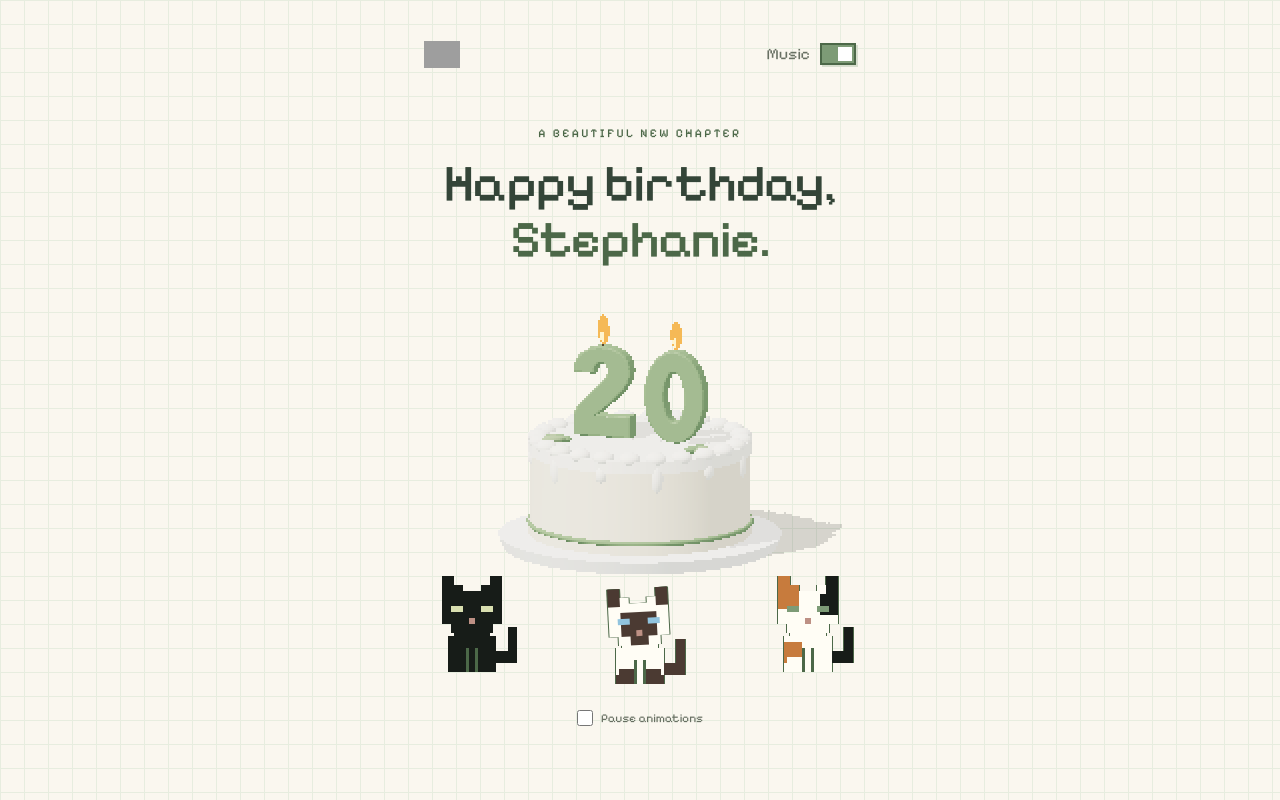
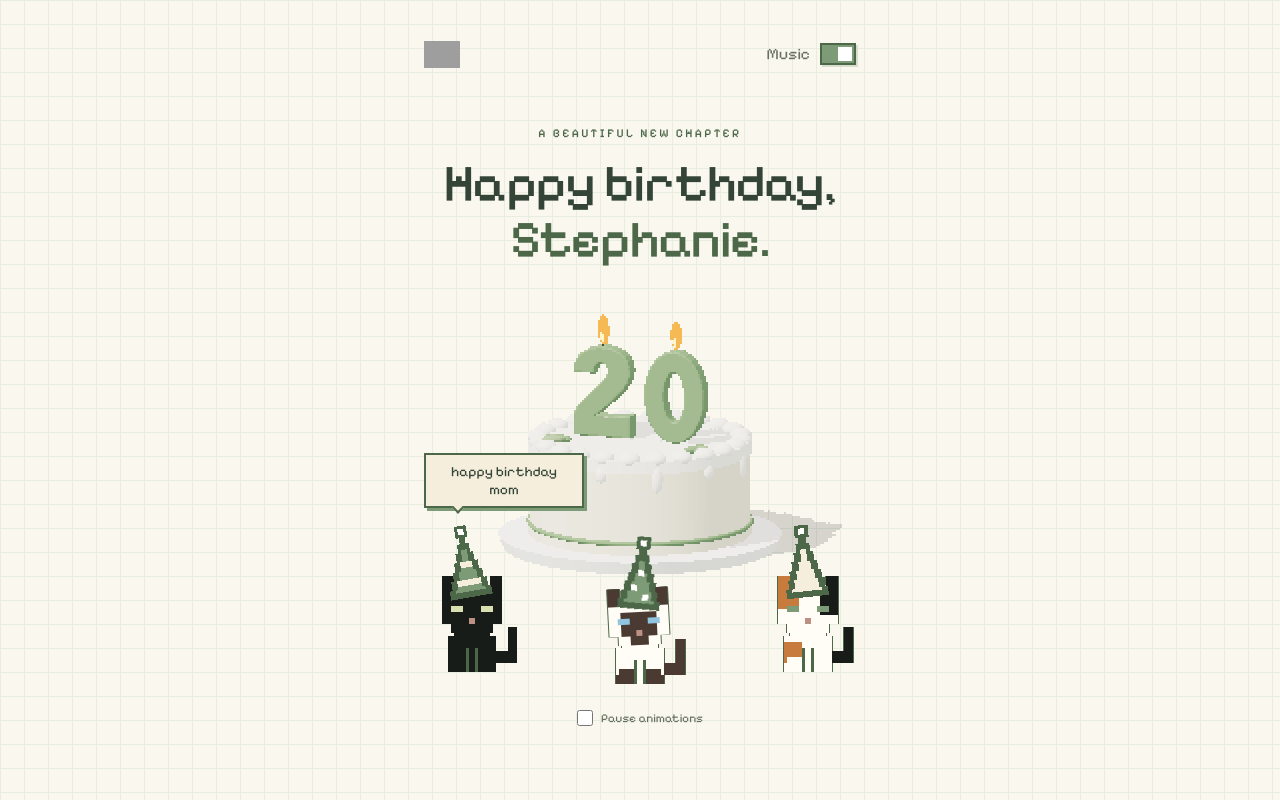
Before and after one commit to gabzy0423/BirthdayCake, a Next.js app: page / in a window 1280 px wide. Both pictures are taken after a click on the button "Let’s celebrate". Built offline with nearby package versions, Linux system fonts and the light colour scheme; grey boxes are pictures that could not be loaded.

Commit message:
Add cat greetings and post-song candle blowing cue

```diff
--- a/app/globals.css
+++ b/app/globals.css
@@ -284,6 +284,7 @@ button:disabled {
 }
 
 .pixel-cat {
+  overflow: visible;
   width: clamp(4rem, 23vw, 6rem);
   height: auto;
   aspect-ratio: 4 / 5;
@@ -292,6 +293,14 @@ button:disabled {
   --blink-duration: 5.3s;
   --cat-delay: -1s;
 }
+
+.cat-party-hat {
+  transform-origin: 16px 11px;
+  transform: rotate(-10deg);
+}
+
+.cat-party-hat-siamese { transform: rotate(8deg); }
+.cat-party-hat-calico { transform: rotate(-6deg); }
 
 .pixel-cat-siamese {
   transform: translateY(0.75rem);
@@ -369,6 +378,16 @@ button:disabled {
   cursor: pointer;
 }
 
+.blow-prompt {
+  margin-top: 0.875rem;
+  color: var(--sage-dark);
+  font-size: 1rem;
+  line-height: 1.3;
+  text-align: center;
+}
+
+.blow-prompt:empty { display: none; }
+
 .cat-pause {
   width: 1rem;
   height: 1rem;
@@ -408,7 +427,37 @@ button:disabled {
     animation: none;
   }
 
-  .cat-pause-control {
-    display: none;
-  }
+
 }
+
+.cat-greeting {
+  position: absolute;
+  bottom: calc(100% + 3rem);
+  z-index: 2;
+  width: min(10rem, 65%);
+  padding: 0.5rem 0.625rem;
+  border: 2px solid var(--sage-dark);
+  background: var(--cream);
+  box-shadow: 3px 3px 0 var(--sage);
+  color: var(--foreground);
+  font-size: 0.875rem;
+  line-height: 1.25;
+  text-align: center;
+}
+.cat-greeting::after {
+  position: absolute;
+  top: 100%;
+  width: 0.5rem;
+  height: 0.5rem;
+  border-right: 2px solid var(--sage-dark);
+  border-bottom: 2px solid var(--sage-dark);
+  background: var(--cream);
+  transform: translateY(-2px) rotate(45deg);
+  content: "";
+}
+.cat-greeting-0 { left: 0; }
+.cat-greeting-0::after { left: 1.75rem; }
+.cat-greeting-1 { left: 50%; transform: translateX(-50%); }
+.cat-greeting-1::after { left: calc(50% - 0.25rem); }
+.cat-greeting-2 { right: 0; }
+.cat-greeting-2::after { right: 1.75rem; }
--- a/app/page.tsx
+++ b/app/page.tsx
@@ -3,11 +3,13 @@ import Image from "next/image";
 import BirthdayCake from "@/components/3d/BirthdayCake";
 import BirthdayCats from "@/components/ui/BirthdayCats";
 import BirthdayEntrance from "@/components/BirthdayEntrance";
+import BirthdayExperience from "@/components/BirthdayExperience";
 import { BirthdayMusicProvider, MusicToggle } from "@/components/BirthdayMusic";
 
 export default function Home() {
   return (
     <BirthdayMusicProvider>
+    <BirthdayExperience>
     <BirthdayEntrance>
     <main className="birthday-page">
       <div className="birthday-shell">
@@ -37,6 +39,7 @@ export default function Home() {
       </div>
     </main>
     </BirthdayEntrance>
+    </BirthdayExperience>
     </BirthdayMusicProvider>
   );
 }
--- a/components/3d/BirthdayScene.tsx
+++ b/components/3d/BirthdayScene.tsx
@@ -8,6 +8,7 @@ import Cake from "./Cake";
 import CakeFallback from "./CakeFallback";
 import CakeLanding from "./CakeLanding";
 import { useBirthdayMusic } from "../BirthdayMusic";
+import { useBirthdayExperience } from "../BirthdayExperience";
 
 const unavailableMessage = "The 3D view is unavailable. Your birthday wishes still belong here.";
 
@@ -45,6 +46,7 @@ export default function BirthdayScene() {
   const motionPreference = useReducedMotion();
   const reducedMotion = motionPreference !== false;
   const music = useBirthdayMusic();
+  const experience = useBirthdayExperience();
   const [contextLost, setContextLost] = useState(false);
 
   if (contextLost) return <CakeFallback message={unavailableMessage} />;
@@ -78,7 +80,7 @@ export default function BirthdayScene() {
           shadow-normalBias={0.035}
         />
         <Bounds fit clip observe margin={1.05} maxDuration={0}>
-          <CakeLanding reducedMotion={motionPreference} onLanded={music.land}>
+          <CakeLanding reducedMotion={motionPreference} onLanded={() => { music.land(); experience.land(); }}>
             <Cake candleState="lit" reducedMotion={reducedMotion} />
           </CakeLanding>
         </Bounds>
--- /dev/null
+++ b/components/BirthdayExperience.tsx
@@ -0,0 +1,50 @@
+"use client";
+
+import { createContext, useCallback, useContext, useEffect, useRef, useState, useSyncExternalStore, type ReactNode } from "react";
+import { useBirthdayMusic } from "./BirthdayMusic";
+
+export const catGreetings = ["happy birthday mom", "happy bday mommy!", "happy birthday mowm!"] as const;
+const Experience = createContext<{
+  land: () => void;
+  paused: boolean;
+  setPaused: (value: boolean) => void;
+  greetingIndex: number | null;
+  showBlowPrompt: boolean;
+} | null>(null);
+function subscribe(notify: () => void) {
+  document.addEventListener("visibilitychange", notify);
+  return () => document.removeEventListener("visibilitychange", notify);
+}
+const visibleNow = () => !document.hidden;
+const serverVisible = () => true;
+
+export default function BirthdayExperience({ children }: { children: ReactNode }) {
+  const { introComplete } = useBirthdayMusic();
+  const [landed, setLanded] = useState(false);
+  const [paused, setPaused] = useState(false);
+  const [index, setIndex] = useState(0);
+  const remaining = useRef(2000);
+  const visible = useSyncExternalStore(subscribe, visibleNow, serverVisible);
+  const land = useCallback(() => setLanded(true), []);
+  useEffect(() => {
+    if (!landed || paused || !visible || index >= catGreetings.length) return;
+    const started = performance.now();
+    let finished = false;
+    const timer = window.setTimeout(() => {
+      finished = true;
+      remaining.current = 2000;
+      setIndex((current) => current + 1);
+    }, remaining.current);
+    return () => {
+      window.clearTimeout(timer);
+      if (!finished) remaining.current = Math.max(0, remaining.current - (performance.now() - started));
+    };
+  }, [landed, paused, visible, index]);
+  return <Experience.Provider value={{ land, paused, setPaused, greetingIndex: landed && index < catGreetings.length ? index : null, showBlowPrompt: landed && index >= catGreetings.length && introComplete }}>{children}</Experience.Provider>;
+}
+
+export function useBirthdayExperience() {
+  const experience = useContext(Experience);
+  if (!experience) throw new Error("Birthday experience requires its provider");
+  return experience;
+}
--- a/components/BirthdayMusic.tsx
+++ b/components/BirthdayMusic.tsx
@@ -5,6 +5,7 @@ import { createBirthdayMusic } from "@/lib/audio/birthday-music";
 
 const MusicContext = createContext<{
   enabled: boolean;
+  introComplete: boolean;
   prepare: () => void;
   land: () => void;
   toggle: () => void;
@@ -12,6 +13,7 @@ const MusicContext = createContext<{
 
 export function BirthdayMusicProvider({ children }: { children: ReactNode }) {
   const [enabled, setEnabled] = useState(true);
+  const [introComplete, setIntroComplete] = useState(false);
   const engine = useRef<ReturnType<typeof createBirthdayMusic> | null>(null);
   const preference = useRef(true);
 
@@ -19,6 +21,11 @@ export function BirthdayMusicProvider({ children }: { children: ReactNode }) {
     const music = createBirthdayMusic(() => {
       preference.current = false;
       setEnabled(false);
+      setIntroComplete(true);
+    }, () => {
+      preference.current = false;
+      setEnabled(false);
+      setIntroComplete(true);
     });
     engine.current = music;
     music.setVisible(!document.hidden);
@@ -36,10 +43,11 @@ export function BirthdayMusicProvider({ children }: { children: ReactNode }) {
   const toggle = useCallback(() => {
     preference.current = !preference.current;
     setEnabled(preference.current);
+    if (!preference.current) setIntroComplete(true);
     engine.current?.setEnabled(preference.current);
   }, []);
 
-  return <MusicContext.Provider value={{ enabled, prepare, land, toggle }}>{children}</MusicContext.Provider>;
+  return <MusicContext.Provider value={{ enabled, introComplete, prepare, land, toggle }}>{children}</MusicContext.Provider>;
 }
 
 export function useBirthdayMusic() {
--- a/components/ui/BirthdayCats.tsx
+++ b/components/ui/BirthdayCats.tsx
@@ -1,3 +1,7 @@
+"use client";
+
+import { catGreetings, useBirthdayExperience } from "../BirthdayExperience";
+
 function PixelCat({ coat }: { coat: "black" | "siamese" | "calico" }) {
   return (
     <svg viewBox="0 0 32 40" fill="currentColor" shapeRendering="crispEdges" className={`pixel-cat pixel-cat-${coat}`}>
@@ -15,6 +19,15 @@ function PixelCat({ coat }: { coat: "black" | "siamese" | "calico" }) {
           <path d="M9 14h4v2H9zM19 14h4v2h-4z" className="cat-eye" />
         </g>
         <path d="M15 18h2v2h-2z" className="cat-nose" />
+        <g className={`cat-party-hat cat-party-hat-${coat}`}>
+          <path fill="var(--sage-dark)" d="M15-10h2v3h1v3h1v3h1v3h1v3h1v3h1v3H9V8h1V5h1V2h1V-1h1V-4h1V-7h1z" />
+          <path fill={coat === "calico" ? "var(--cream)" : "var(--sage)"} d="M15-5h2v4h1v3h1v3h1v3h1v1H11V8h1V5h1V2h1V-1h1z" />
+          {coat === "black" && <path fill="var(--cream)" d="M14-1h4v2h-4zM12 5h8v2h-8z" />}
+          {coat === "siamese" && <path fill="var(--white)" d="M15-2h2v2h-2zM13 3h2v2h-2zM17 6h2v2h-2z" />}
+          <path fill="var(--sage-dark)" d="M14-13h4v4h-4z" />
+          <path fill="var(--white)" d="M15-12h2v2h-2z" />
+          <path fill="var(--sage-dark)" d="M9 10h14v1H9z" />
+        </g>
       </g>
       <path d="M9 31h5v5H8v-3h1zM18 31h5v2h1v3h-6z" className="cat-paws" />
       <path d="M14 28h1v8h-1zM17 28h1v8h-1z" className="cat-paw-lines" />
@@ -23,15 +36,25 @@ function PixelCat({ coat }: { coat: "black" | "siamese" | "calico" }) {
 }
 
 export default function BirthdayCats() {
+  const { greetingIndex, paused, setPaused, showBlowPrompt } = useBirthdayExperience();
   return (
     <footer className="cat-footer">
+      <div role="status" aria-live="polite" aria-atomic="true">
+        {greetingIndex !== null && <p className={`cat-greeting cat-greeting-${greetingIndex}`}>
+          <span className="sr-only">{["Black cat", "Siamese cat", "Calico cat"][greetingIndex]} says: </span>
+          {catGreetings[greetingIndex]}
+        </p>}
+      </div>
       <div className="cat-trio" aria-hidden="true">
         <PixelCat coat="black" />
         <PixelCat coat="siamese" />
         <PixelCat coat="calico" />
       </div>
+      <div className="blow-prompt" role="status" aria-live="polite">
+        {showBlowPrompt && <p>make a wish, then blow out the candles!</p>}
+      </div>
       <label className="cat-pause-control">
-        <input type="checkbox" className="cat-pause" />
+        <input type="checkbox" className="cat-pause" checked={paused} onChange={(event) => setPaused(event.target.checked)} />
         Pause animations
       </label>
     </footer>
```
Also changed, not shown: lib/audio/birthday-music.ts (+14 -10 lines), tests/splash.browser.mjs (+39 -4 lines), 2 other files (tests, documents, lock files or other folders).
